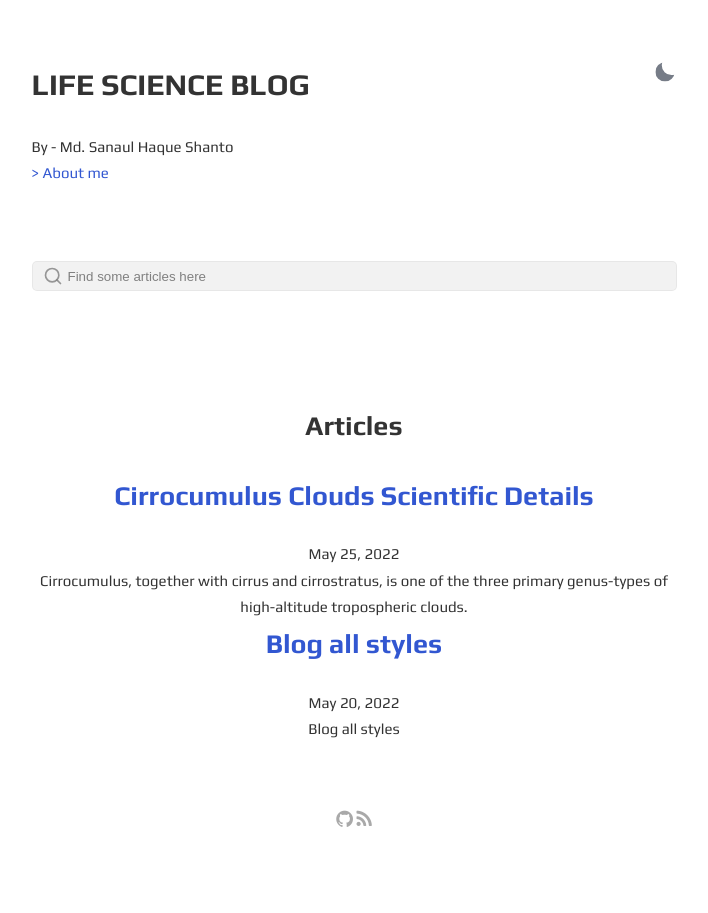
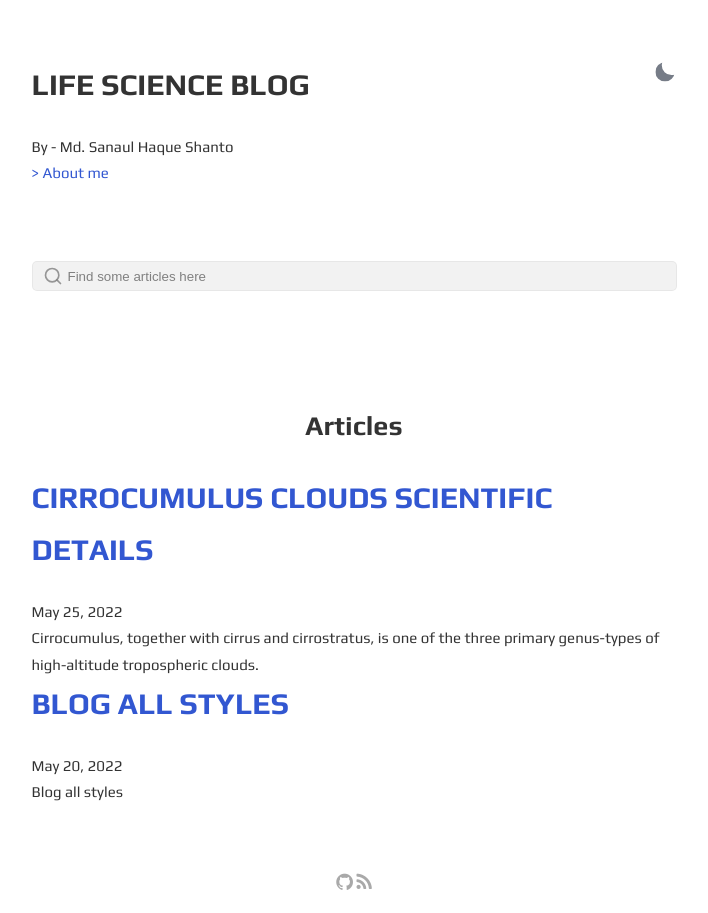
Before and after one commit to Md-Sanaul-Haque-Shanto/lifescience, a Jekyll site: the page built from index.html, in a window 1280 px wide. Shown: the whole page, without its empty margins (286-994 px from the left). Built offline with Jekyll 4.4.1, drawn with Linux system fonts in a browser that asks for light colours.

Commit message:
Update index.html

```diff
--- a/index.html
+++ b/index.html
@@ -34,17 +34,16 @@ layout: default
     <input type="search" id="search-input" placeholder="Find some articles here" aria-label="Search">
     <ul id="search-results"></ul>
 </div>
-<center>
+
 <section class="posts" id="Blog">
-    <h2>Articles</h2>
+   <center> <h2>Articles</h2></center>
 	<div class="posts noList">
     {%- for post in site.posts -%}
       <article>
-        <h2><a class="post-link" href="{{ site.url }}{{ site.baseurl }}{{ post.url }}">{{ post.title }}</a></h2>
+        <h1><a class="post-link" href="{{ site.url }}{{ site.baseurl }}{{ post.url }}">{{ post.title }}</a></h1>
 	<time datetime="{{ post.date | date_to_xmlschema }}">{{ post.date | date: "%b %d, %Y" }}</time>
         <p>{%- if post.description -%}{{ post.description }}{%- else -%}{{ post.excerpt | strip_html }}{%- endif -%}</p>
       </article>
     {%- endfor -%}
   </div>
 </section>
-</center>
```
